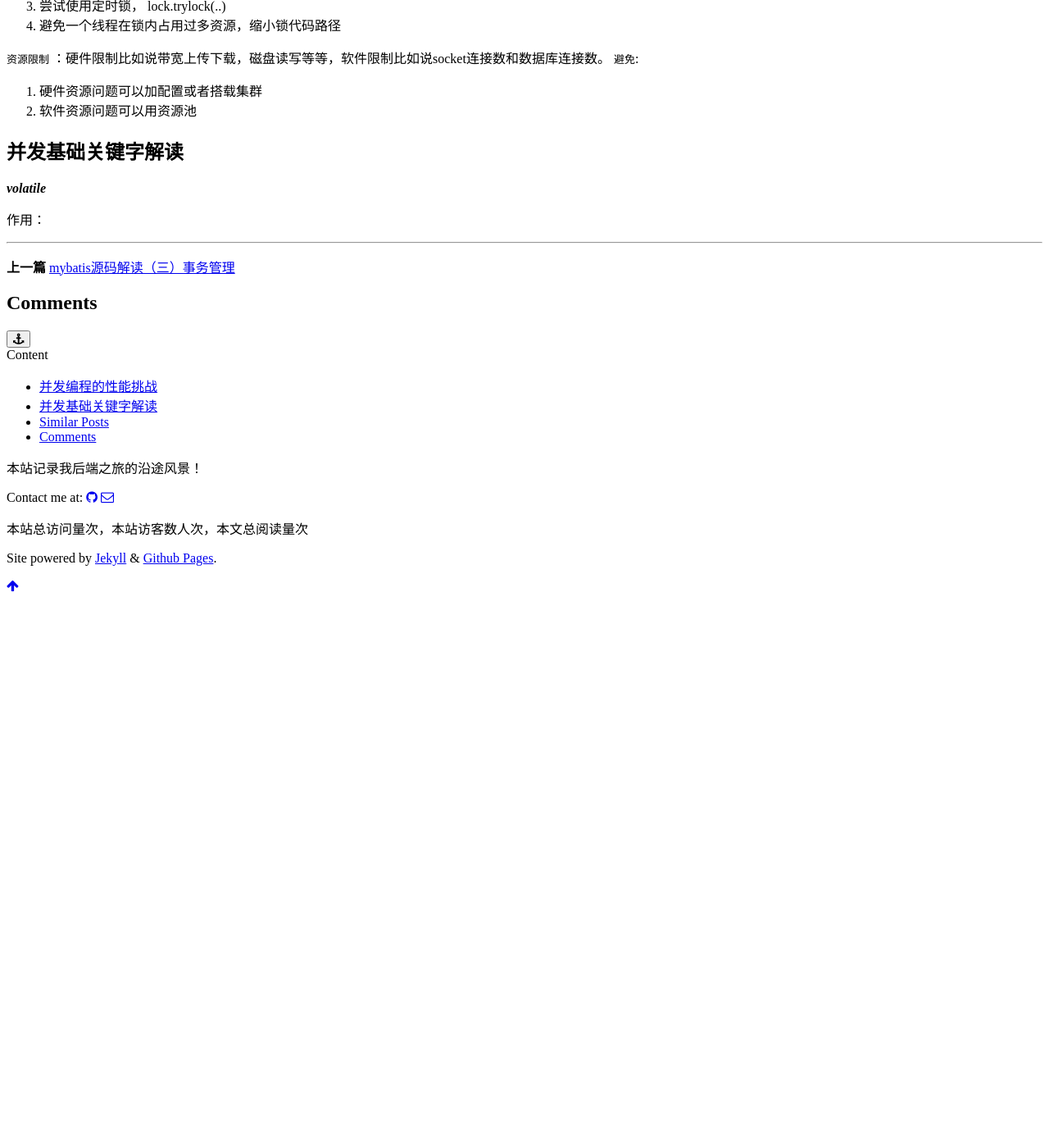
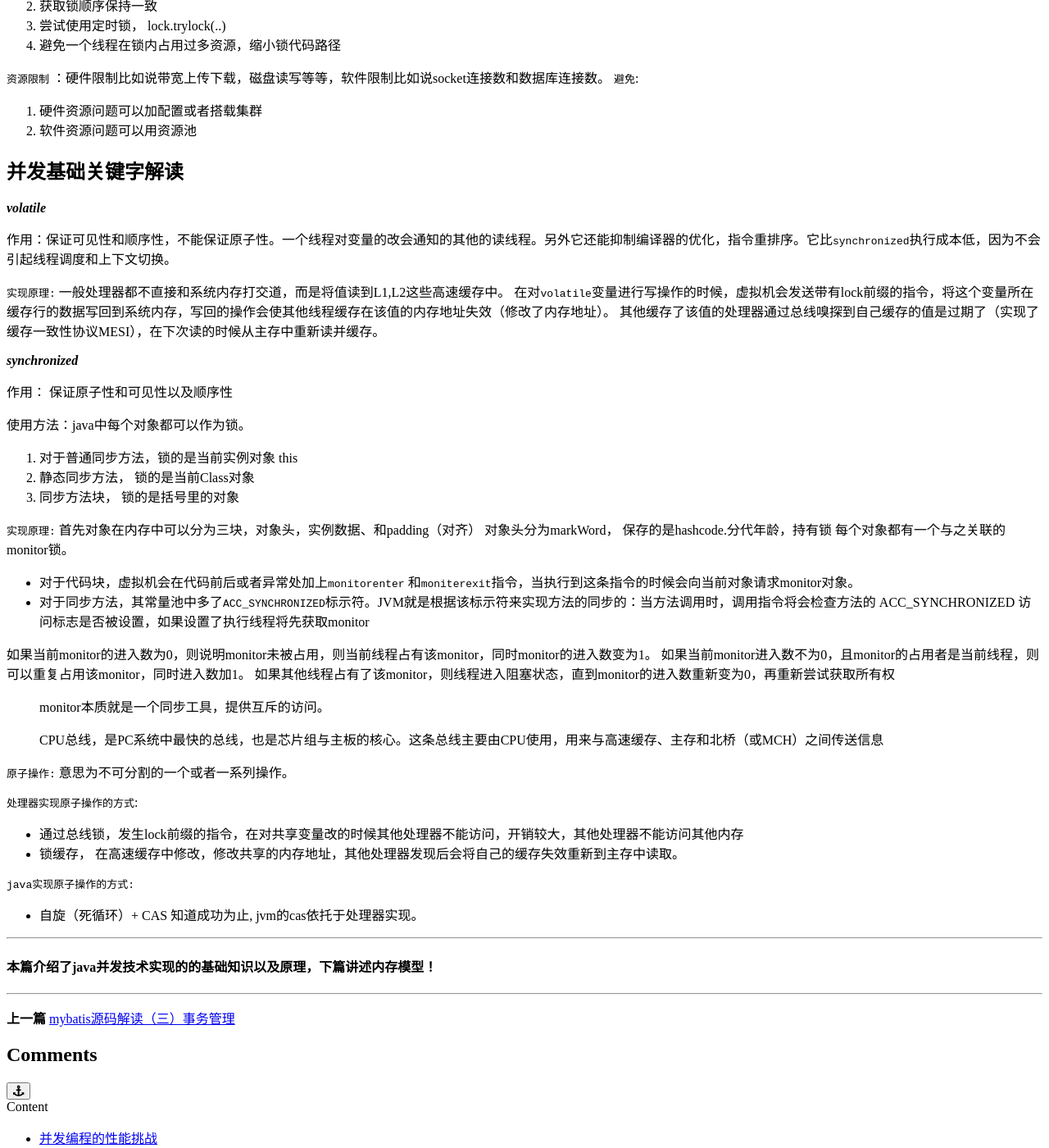
Before and after one commit to awakebymyself/awakebymyself.github.io, a Jekyll site: the page built from _posts/2019-01-03-concurrent1.md, in a window 1280 px wide and 1400 px high, scrolled down 773 px. Shown: the whole window at 82% size. Built offline with Jekyll 4.4.1, drawn with Linux system fonts in a browser that asks for light colours; comment, search, counter and statistics services are not loaded; a style sheet for code colours, icons or effects is not loaded; before the commit the page ends 1505 px from its top, so only the background shows below that; some of the changed text lies outside the part shown.

Commit message:
update post

```diff
--- a/_posts/2019-01-03-concurrent1.md
+++ b/_posts/2019-01-03-concurrent1.md
@@ -38,4 +38,49 @@ author: Lzg
 
 ***volatile***
 
-作用：
+作用：保证可见性和顺序性，不能保证原子性。一个线程对变量的改会通知的其他的读线程。另外它还能抑制编译器的优化，指令重排序。它比`synchronized`执行成本低，因为不会引起线程调度和上下文切换。
+
+`实现原理:`
+一般处理器都不直接和系统内存打交道，而是将值读到L1,L2这些高速缓存中。
+在对`volatile`变量进行写操作的时候，虚拟机会发送带有lock前缀的指令，将这个变量所在缓存行的数据写回到系统内存，写回的操作会使其他线程缓存在该值的内存地址失效（修改了内存地址）。
+其他缓存了该值的处理器通过总线嗅探到自己缓存的值是过期了（实现了缓存一致性协议MESI），在下次读的时候从主存中重新读并缓存。
+
+
+***synchronized***
+
+作用： 保证原子性和可见性以及顺序性
+
+使用方法：java中每个对象都可以作为锁。
+ 1. 对于普通同步方法，锁的是当前实例对象 this
+ 2. 静态同步方法， 锁的是当前Class对象
+ 3. 同步方法块， 锁的是括号里的对象
+
+
+`实现原理:`
+首先对象在内存中可以分为三块，对象头，实例数据、和padding（对齐）
+对象头分为markWord， 保存的是hashcode.分代年龄，持有锁
+每个对象都有一个与之关联的monitor锁。
+
+* 对于代码块，虚拟机会在代码前后或者异常处加上`monitorenter` 和`moniterexit`指令，当执行到这条指令的时候会向当前对象请求monitor对象。
+* 对于同步方法，其常量池中多了`ACC_SYNCHRONIZED`标示符。JVM就是根据该标示符来实现方法的同步的：当方法调用时，调用指令将会检查方法的 ACC_SYNCHRONIZED 访问标志是否被设置，如果设置了执行线程将先获取monitor
+
+如果当前monitor的进入数为0，则说明monitor未被占用，则当前线程占有该monitor，同时monitor的进入数变为1。
+如果当前monitor进入数不为0，且monitor的占用者是当前线程，则可以重复占用该monitor，同时进入数加1。
+如果其他线程占有了该monitor，则线程进入阻塞状态，直到monitor的进入数重新变为0，再重新尝试获取所有权
+
+ > monitor本质就是一个同步工具，提供互斥的访问。
+
+ > CPU总线，是PC系统中最快的总线，也是芯片组与主板的核心。这条总线主要由CPU使用，用来与高速缓存、主存和北桥（或MCH）之间传送信息
+
+`原子操作:` 意思为不可分割的一个或者一系列操作。
+
+`处理器实现原子操作的方式`:
+ * 通过总线锁，发生lock前缀的指令，在对共享变量改的时候其他处理器不能访问，开销较大，其他处理器不能访问其他内存
+ * 锁缓存， 在高速缓存中修改，修改共享的内存地址，其他处理器发现后会将自己的缓存失效重新到主存中读取。
+
+`java实现原子操作的方式:`
+ * 自旋（死循环）+ CAS 知道成功为止, jvm的cas依托于处理器实现。
+
+---
+
+#### 本篇介绍了java并发技术实现的的基础知识以及原理，下篇讲述内存模型！
```
